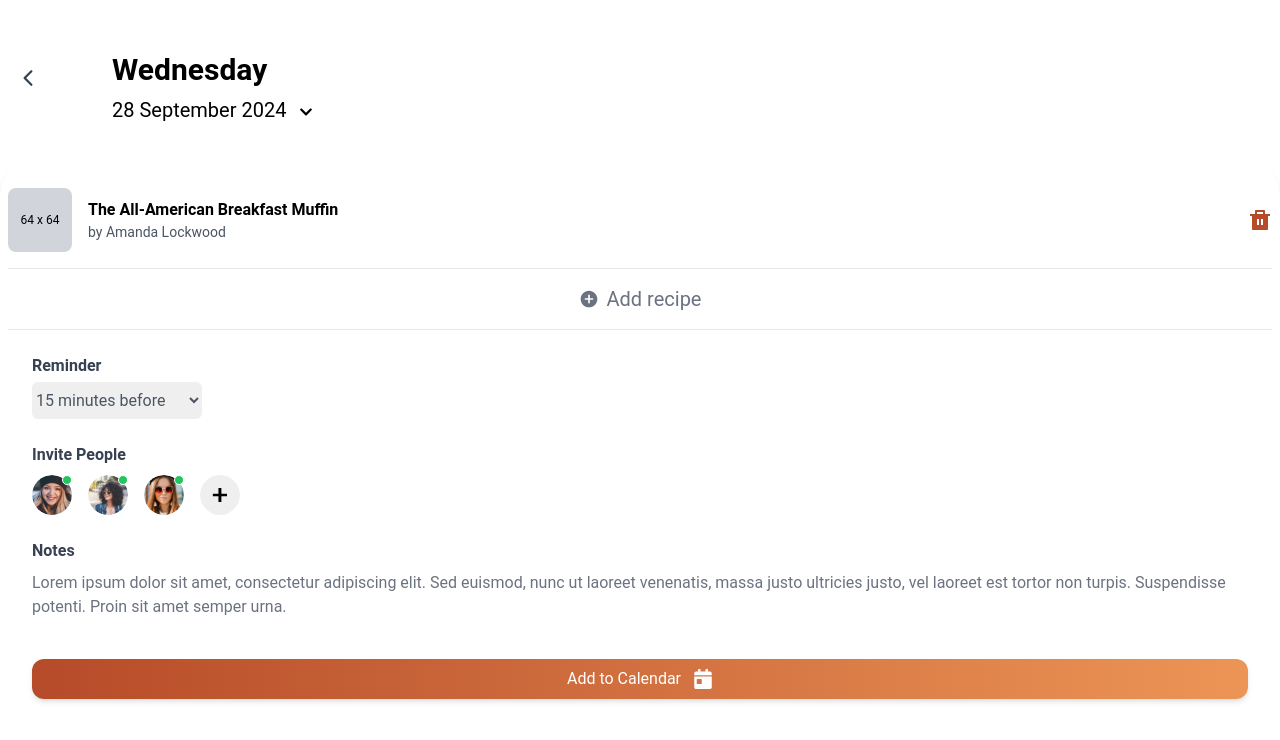
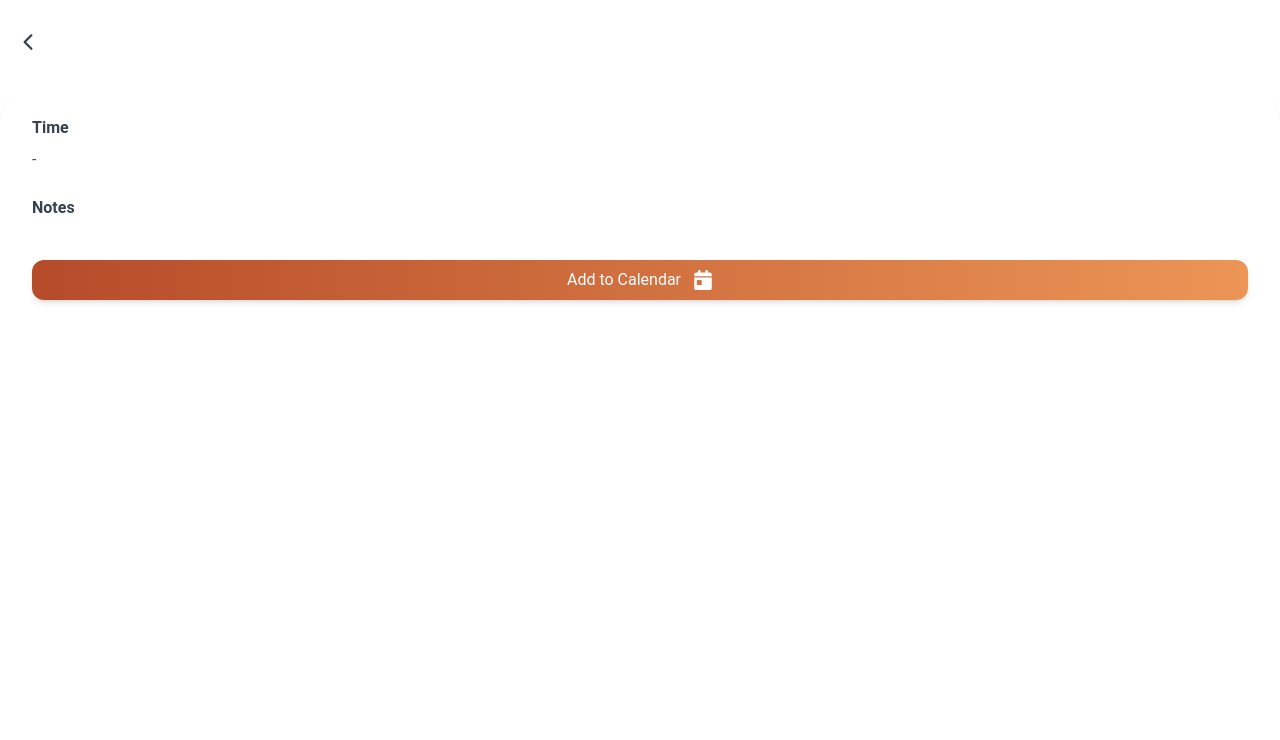
Before and after one commit to rithvikvelapati/WellFed, a Next.js app in the folder frontend/wellfed/: page /calendar-section/meal-details in a window 1280 px wide. Shown: the top 740 px of the page. Built offline with nearby package versions, Linux system fonts and the light colour scheme.

Commit message:
Frontend and Backend Integration for Add events and Meal page

```diff
--- a/frontend/wellfed/src/app/calendar-section/ui/AddEventPage.tsx
+++ b/frontend/wellfed/src/app/calendar-section/ui/AddEventPage.tsx
@@ -21,9 +21,11 @@ import { useDispatch, useSelector } from "react-redux";
 import { setModalOpen, setInviteModalOpen } from "@/store/modalSlice";
 import AddRecipePopup from "./AddRecipePopup";
 import InviteModal from "@/components/EditEvent/InviteModal";
-import { Recipe } from "@/constants";
+import { Recipe, recipeCard } from "@/constants";
 import { RiDeleteBinFill } from "react-icons/ri";
 import { RootState } from "@/store/store";
+import { useUser } from "@clerk/nextjs";
+import { useAppState } from "@/context/AppState";
 
 // Helper function to generate time slots
 const generateTimeSlots = (interval: number) => {
@@ -52,6 +54,12 @@ const AddEvent: React.FC = () => {
   const [notes, setNotes] = useState("");
   const [title, setTitle] = useState("");
   const dispatch = useDispatch();
+  const { setSharedState, sharedState } = useAppState();
+
+  const { isSignedIn, user } = useUser();
+
+  const [isMeal, setIsMeal] = useState(true);
+
 
   const isInviteModalOpen = useSelector(
     (state: RootState) => state.modal.isInviteModalOpen
@@ -119,7 +127,26 @@ const AddEvent: React.FC = () => {
   };
 
   const handleAddAttendeesDetails = () => {
-    router.push("/calendar-section/meal-details");
+    if(isSignedIn && sharedState) {
+      const meal = {
+        title: title,
+        date: currentMonth,
+        time: {
+          start: startTime,
+          end: endTime
+        },
+        recipes: selectedRecipes?.map(recipe => recipe._id),
+        notes: notes,
+        createdBy: user.id,
+        createdAt: new Date(),
+        updatedBy: user.id,
+        updatedAt: new Date()
+      }
+      sharedState.meal = meal;
+      setSharedState({...sharedState})
+      router.push("/calendar-section/meal-details", );
+    }
+
   };
 
   const handleRecipeSelect = (recipes: Recipe[]) => {
--- a/frontend/wellfed/src/app/calendar-section/ui/MealsDetailPage.tsx
+++ b/frontend/wellfed/src/app/calendar-section/ui/MealsDetailPage.tsx
@@ -12,17 +12,23 @@ import { RiDeleteBinFill } from "react-icons/ri";
 import { MdOutlineAddCircle } from "react-icons/md";
 import EditDetailsModal from "@/components/EventCalender/EditDetailsModal";
 import InviteModal from "@/components/EditEvent/InviteModal";
-import Image from "next/image";
+import { format } from "date-fns";
+import { Recipe, recipeCard } from "@/constants";
 import {
   setModalOpen,
   setEditDetailsModalOpen,
   setInviteModalOpen,
 } from "@/store/modalSlice";
 import { RootState } from "@/store/store";
+import { useAppState } from "@/context/AppState";
+import { BASE_URL, POST_MEAL } from "@/constants/api";
 
 const MealDetailsPage: React.FC = () => {
   const dispatch = useDispatch();
   const router = useRouter();
+
+  const { setSharedState, sharedState } = useAppState();
+  const meal = sharedState?.meal;
 
   // Use Redux to track modal states
   const isModalOpen = useSelector(
@@ -69,9 +75,33 @@ const MealDetailsPage: React.FC = () => {
     },
   };
 
-  const handleClose = () => {
+  const createMeal = async () => {
+    try {
+      const profileUpdateUrl = BASE_URL + POST_MEAL;
+
+      const body = sharedState?.meal;
+
+      await fetch(profileUpdateUrl, {
+        method: 'POST',
+        headers: {
+          'Content-Type': 'application/json',
+        },
+        body: JSON.stringify(body),
+      });
       dispatch(setModalOpen(false));
       router.push("/calendar-section");
+    } catch (error) {
+      console.error('Error updating profile:', error);
+    }
+  };
+
+  const handleClose = () => {
+
+
+    console.log(sharedState)
+    createMeal();
+
+
   };
 
   const handleBack = () => {
@@ -96,6 +126,10 @@ const MealDetailsPage: React.FC = () => {
     dispatch(setInviteModalOpen(false));
   };
 
+  function handleDeleteRecipe(recipeId: any): void {
+    throw new Error("Function not implemented.");
+  }
+
   return (
     <>
       {/* Main Modal */}
@@ -118,115 +152,72 @@ const MealDetailsPage: React.FC = () => {
             </button>
             <div className="my-4">
               <h2 className="text-3xl font-semibold mt-5 mb-2">
-                Wednesday
+                {meal?.date ? format(new Date(meal.date), "EEEE") : ""}
               </h2>
               <p className="text-xl">
-                28 September 2024{" "}
-                <FaChevronDown className="inline ml-2 text-sm" />
+                {meal?.date ? format(new Date(meal.date), "dd MMMM yyyy") : ""}
               </p>
             </div>
           </div>
 
           {/* Meal Details */}
           <div className="h-screen rounded-t-[2.5rem] shadow-md p-2 mt-4 z-50">
+            {/* Title */}
+            <h3 className="font-bold text-md px-6">{meal?.title}</h3>
+
             {/* Meal details content */}
-            <div className="pt-6 rounded-lg flex justify-between items-center mb-4">
+            {meal?.recipes?.length > 0 &&
+              meal.recipes.map((recipe: Recipe, index: number) => (
+                <div
+                  key={recipe.id || index}
+                  className="pt-6 rounded-lg flex justify-between items-center mb-4 px-6"
+                >
+                  {/* Recipe Image */}
                   <div className="flex items-center">
                     <div className="w-16 h-16 bg-gray-300 rounded-lg flex items-center justify-center mr-4">
-                  <p className="text-xs">64 x 64</p>
+                      <img
+                        src={`https://wellfedpics.blob.core.windows.net/recipie-images/${recipe.recipeId}-recipe.jpeg`}
+                        alt={recipe.title || "Unnamed Recipe"}
+                        className="w-full h-full rounded-lg object-cover"
+                      />
                     </div>
+                    {/* Recipe Title */}
                     <div>
-                  <h3 className="font-bold text-md">
-                    The All-American Breakfast Muffin
-                  </h3>
-                  <p className="text-gray-600 text-sm">by Amanda Lockwood</p>
+                      <h3 className="font-bold text-md">{recipe.title || "Unnamed Recipe"}</h3>
                     </div>
                   </div>
+                  {/* Delete Button */}
                   <button className="text-[#B64B29] text-2xl">
                     <RiDeleteBinFill />
                   </button>
                 </div>
-
-            <div className="flex justify-center items-center py-4 border-t border-b">
-              <button
-                className="text-gray-500 text-xl flex items-center"
-                onClick={() => router.push("/food-section/recipe-list")}
-              >
-                <MdOutlineAddCircle className="mr-2" /> Add recipe
-              </button>
-            </div>
+              ))}
 
 
-            {/* Reminder Section */}
+            {/* Time Section */}
             <div className="mt-6 px-6">
-              <label className="block font-bold text-gray-700">Reminder</label>
-              <select
-                className="block py-2 mt-1 rounded-md text-gray-600 focus:ring focus:ring-orange-400 w-[170px]"
-                value={reminderTime}
-                onChange={handleReminderChange}
-              >
-                <option value="15 minutes before">15 minutes before</option>
-                <option value="30 minutes before">30 minutes before</option>
-                <option value="45 minutes before">45 minutes before</option>
-                <option value="60 minutes before">60 minutes before</option>
-              </select>
-            </div>
-
-            {/* Invite People Section */}
-            <div className="mt-6 px-6">
-              <label className="block font-bold text-gray-700">
-                Invite People
-              </label>
-              <div className="flex items-center mt-2 space-x-4">
-                {people.map((person, index) => (
-                  <div className="relative" key={index}>
-                    <Image
-                      src={person.avatar}
-                      alt={person.name}
-                      width={40}
-                      height={40}
-                      className="rounded-full"
-                    />
-                    {/* Status Dot */}
-                    <span className="absolute top-0 right-0 block h-2.5 w-2.5 rounded-full bg-green-500 border border-white"></span>
-                  </div>
-                ))}
-                {/* Add Profile Button */}
-                <button
-                  className="w-10 h-10 flex items-center justify-center"
-                  onClick={handleInviteModalOpen}
-                >
-                  <Image
-                    src="/add.svg"
-                    alt="Add Profile"
-                    width={40}
-                    height={40}
-                    className="rounded-full"
-                  />
-                </button>
-              </div>
-            </div>
-
-            <div className="mt-6 px-6">
-            <label className="block font-bold text-gray-700">
-              Notes
-            </label>
-            <p className="mt-2 text-gray-500 text-sm md:text-base">
-              Lorem ipsum dolor sit amet, consectetur adipiscing elit. Sed
-              euismod, nunc ut laoreet venenatis, massa justo ultricies justo,
-              vel laoreet est tortor non turpis. Suspendisse potenti. Proin sit
-              amet semper urna.
+              <label className="block font-bold text-gray-700">Time</label>
+              <p className="mt-2 text-gray-600">
+                {meal?.time?.start} - {meal?.time?.end}
               </p>
             </div>
 
-            {/* Add to Calendar page */}
+            {/* Notes Section */}
+            <div className="mt-6 px-6">
+              <label className="block font-bold text-gray-700">Notes</label>
+              <p className="mt-2 text-gray-500 text-sm md:text-base">
+                {meal?.notes}
+              </p>
+            </div>
+
+            {/* Add to Calendar */}
             <div className="flex flex-col space-y-4 mt-10 px-6">
               <button
                 className="w-full py-2 bg-gradient-to-r from-primary to-secondary text-white rounded-xl flex items-center justify-center shadow-md"
                 onClick={handleClose}
               >
                 Add to Calendar
-                <FaCalendarDay className="ml-3 text-xl" /> {/* Add margin and adjust size */}
+                <FaCalendarDay className="ml-3 text-xl" />
               </button>
             </div>
           </div>
@@ -246,6 +237,7 @@ const MealDetailsPage: React.FC = () => {
       />
     </>
   );
+
 };
 
 export default MealDetailsPage;
--- a/frontend/wellfed/src/constants/api.ts
+++ b/frontend/wellfed/src/constants/api.ts
@@ -1,4 +1,4 @@
-export const BASE_URL = 'http://48.217.198.29/';  // Public IP for external access
+export const BASE_URL = 'http://localhost:3001/';  // Public IP for external access
 export const GET_PROFILE = 'profile/'
 export const POST_PROFILE = 'profile/'
 export const GET_RECEPIES = 'recipe/'
@@ -9,3 +9,5 @@ export const GET_INGREDIENTS = 'ingredient/recipe/'; // Ensure this matches your
 export const GET_INSTRUCTIONS = 'instruction/recipe/';
 export const GET_TOOLS = 'tools/recipe/';
 export const GET_NUTRITION = 'nutrition/recipe/';
+
+export const POST_MEAL = 'meals/'
--- /dev/null
+++ b/frontend/wellfed/src/context/AppState.tsx
@@ -0,0 +1,40 @@
+import React, { createContext, useContext, useState, ReactNode } from 'react';
+
+// Define the shape of the state
+interface AppState {
+  meal: any;
+}
+
+// Define the context type
+interface StateContextType {
+  sharedState: AppState | null;
+  setSharedState: (state: AppState) => void;
+}
+
+// Create the context with a default value
+const StateContext = createContext<StateContextType | undefined>(undefined);
+
+// Provider props interface
+interface StateProviderProps {
+  children: ReactNode;
+}
+
+// Create the provider
+export const StateProvider: React.FC<StateProviderProps> = ({ children }) => {
+  const [sharedState, setSharedState] = useState<AppState | null>({meal : {}});
+
+  return (
+    <StateContext.Provider value={{ sharedState, setSharedState }}>
+      {children}
+    </StateContext.Provider>
+  );
+};
+
+// Custom hook to access the state context
+export const useAppState = (): StateContextType => {
+  const context = useContext(StateContext);
+  if (!context) {
+    throw new Error("useAppState must be used within a StateProvider");
+  }
+  return context;
+};
```
Also changed, not shown: frontend/wellfed/src/app/layout.tsx (+7 -2 lines). Lines whose indentation alone changed are shown as unchanged.
